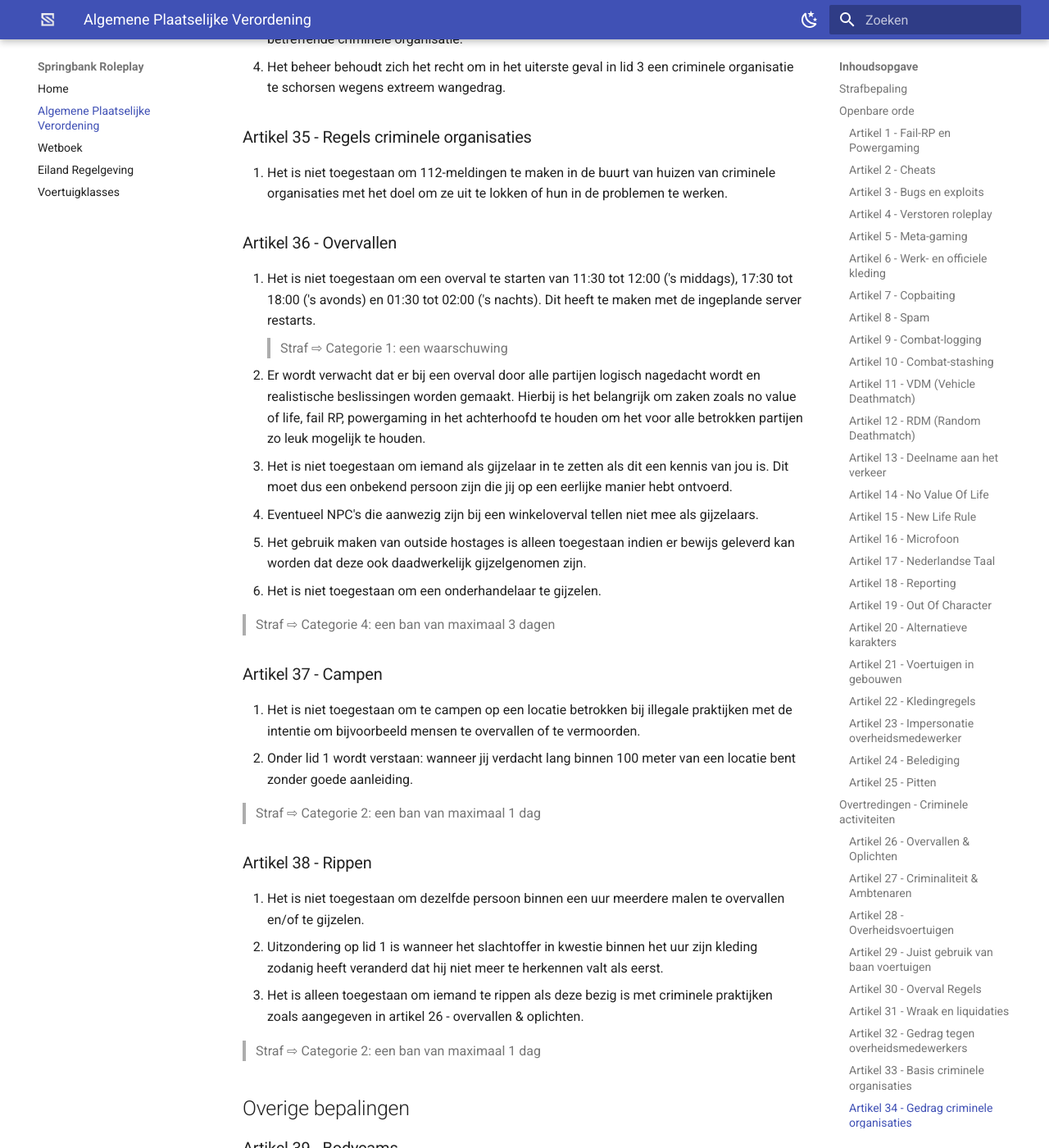
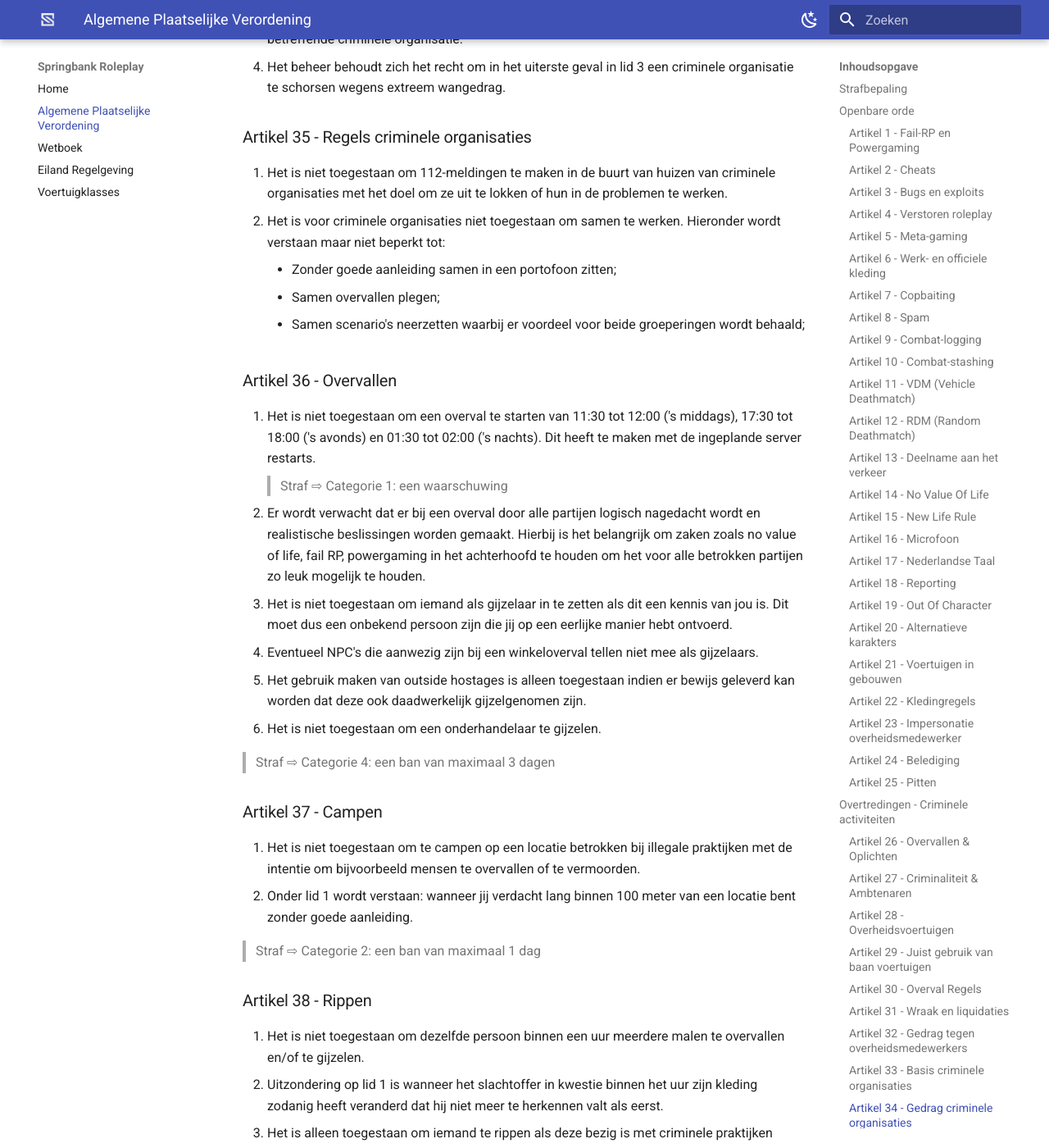
Before and after one commit to kevinpannenborg/wet-en-regelgeving, an MkDocs documentation site: the page built from docs/apv.md, in a window 1280 px wide and 1400 px high, scrolled down 14200 px. Shown: the whole window at 82% size. Built offline with MkDocs 1.6.1 and Material for MkDocs 9.7.7, drawn with Linux system fonts in a browser that asks for light colours; comment, search, counter and statistics services are not loaded; some of the changed text lies outside the part shown.

Commit message:
Update apv.md

```diff
--- a/docs/apv.md
+++ b/docs/apv.md
@@ -369,6 +369,10 @@ Een lid van het staffteam heeft de mogelijkheid om op basis van de context, situ
 ### Artikel 35 - Regels criminele organisaties
 
 1. Het is niet toegestaan om 112-meldingen te maken in de buurt van huizen van criminele organisaties met het doel om ze uit te lokken of hun in de problemen te werken.
+2. Het is voor criminele organisaties niet toegestaan om samen te werken. Hieronder wordt verstaan maar niet beperkt tot:
+	* Zonder goede aanleiding samen in een portofoon zitten;
+	* Samen overvallen plegen;
+	* Samen scenario's neerzetten waarbij er voordeel voor beide groeperingen wordt behaald;
 
 ### Artikel 36 - Overvallen
 
@@ -394,6 +398,7 @@ Een lid van het staffteam heeft de mogelijkheid om op basis van de context, situ
 1. Het is niet toegestaan om dezelfde persoon binnen een uur meerdere malen te overvallen en/of te gijzelen.
 2. Uitzondering op lid 1 is wanneer het slachtoffer in kwestie binnen het uur zijn kleding zodanig heeft veranderd dat hij niet meer te herkennen valt als eerst.
 3. Het is alleen toegestaan om iemand te rippen als deze bezig is met criminele praktijken zoals aangegeven in artikel 26 - overvallen & oplichten.
+4. Het is toegestaan om iemand te rippen bij een illegaal verkooppunt als je deze persoon ziet verkopen aan een NPC of de animatie doen.
 
 > Straf ⇨ Categorie 2: een ban van maximaal 1 dag
 
```
